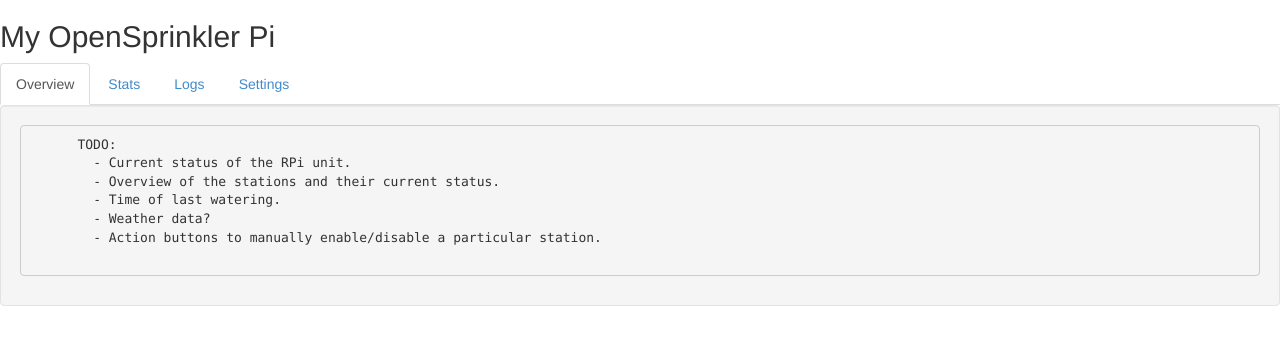
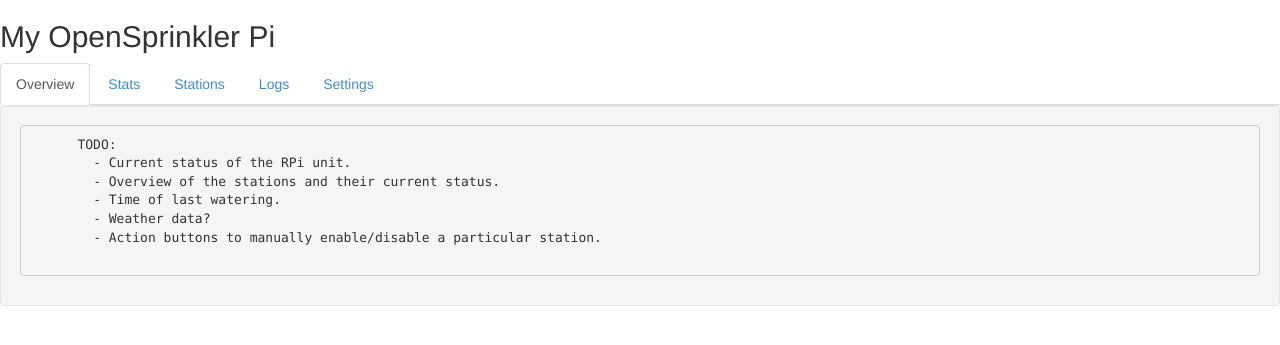
Before and after one commit to olsenb/ospi-website, a Django app: page /ospi/ in a window 1280 px wide. Shown: the part 52-397 px from the top of the page. Run offline with Django 3.2, Linux system fonts and the light colour scheme.

Commit message:
Adding a "Stations" tab.

```diff
--- a/project/ospi/templates/ospi/base_home.html
+++ b/project/ospi/templates/ospi/base_home.html
@@ -21,6 +21,14 @@
     >
       <a href="{{ url }}">Stats</a>
     </li>
+    {% url 'stations_list' as url %}
+    <li
+      {% if url == request.path %}
+        class="active"
+      {% endif %}
+    >
+      <a href="{{ url }}">Stations</a>
+    </li>
     {% url 'rpi_logs' as url %}
     <li
       {% if url == request.path %}
--- a/project/ospi/templates/ospi/stations_view.html
+++ b/project/ospi/templates/ospi/stations_view.html
@@ -1,4 +1,4 @@
-{% extends 'base.html' %}
+{% extends "ospi/base_home.html" %}
 
 {% block extrascripts %}
 <script type='text/javascript'>
```
